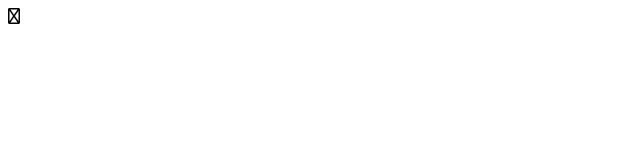
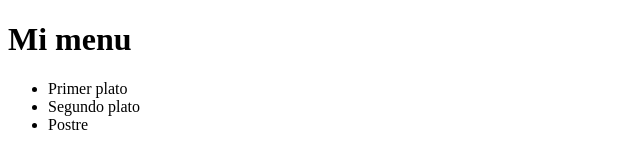
Before and after one commit to alexka9/ASIX_UF1_A5_miMENUsaludable_AlexKallon, a plain HTML site: page index.html in a window 1280 px wide. Shown: the whole page, without its empty margins (0-640 px from the left). Drawn offline with Linux system fonts and the light colour scheme.

Commit message:
Icono puesto

```diff
--- a/index.html
+++ b/index.html
@@ -4,10 +4,15 @@
     <meta charset="UTF-8">
     <meta name="viewport" content="width=device-width, initial-scale=1.0">
     <script src="https://kit.fontawesome.com/e406714e56.js" crossorigin="anonymous"></script>
-    <i class="fa-regular fa-utensils"></i>
+    <link rel="icon" type="image/x-icon" href="IMG/icono.svg">
     <title>Mi menu saludable</title>
 </head>
 <body>
-
+    <h1>Mi menu</h1>
+    <ul>
+       <li>Primer plato</li>
+       <li>Segundo plato</li>
+       <li>Postre</li>
+    </ul>
 </body>
 </html>
```
Also changed, not shown: IMG/icono.svg (added).
